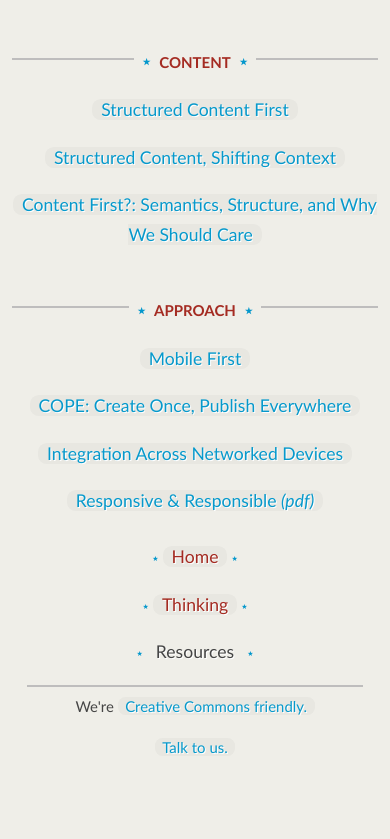
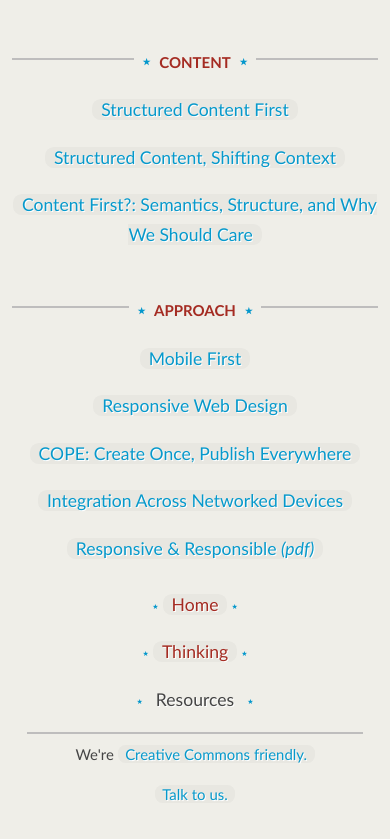
Before and after one commit to mobilewood/Future-Friendly, a plain HTML site: page resources.html in a window 390 px wide. Shown: the part 1102-1941 px from the top of the page. Before the commit the page ends 1917 px from the top, so only its background shows below. Drawn offline with Linux system fonts and the light colour scheme.

Commit message:
added link to responsive web design article

```diff
--- a/resources.html
+++ b/resources.html
@@ -59,6 +59,7 @@
   </header>
   <ul>
     <li><a href="http://www.lukew.com/presos/preso.asp?26" rel="external">Mobile First</a></li>
+    <li><a href="http://www.alistapart.com/articles/responsive-web-design/" rel="external">Responsive Web Design</a></li>
     <li><a href="http://blog.programmableweb.com/2009/10/13/cope-create-once-publish-everywhere/" rel="external">COPE: Create Once, Publish Everywhere</a></li>
     <li><a href="http://www.lukew.com/ff/entry.asp?940" rel="external">Integration Across Networked Devices</a></li>
     <li><a href="http://filamentgroup.com/examples/bdconf-2011/sjehl-bdconf-2011.pdf" rel="external">Responsive &amp; Responsible <em>(pdf)</em></a></li>
```
